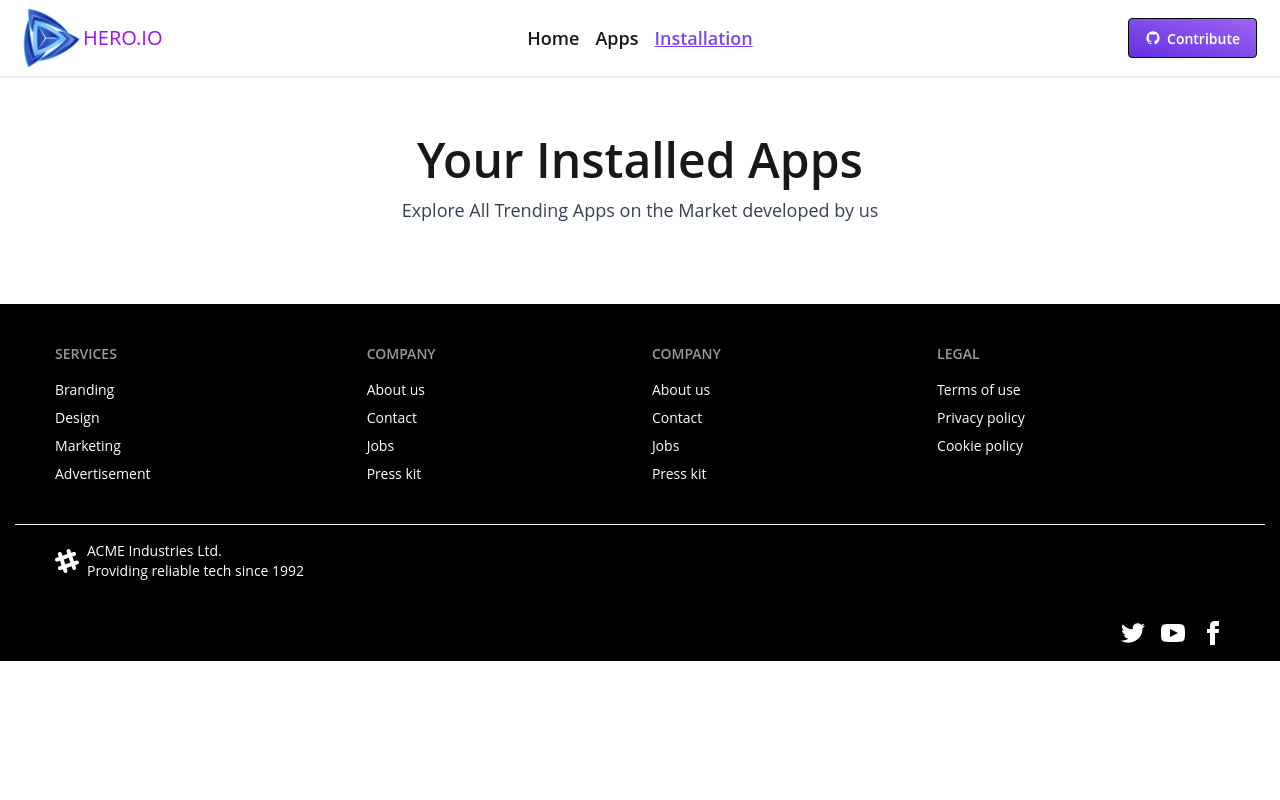
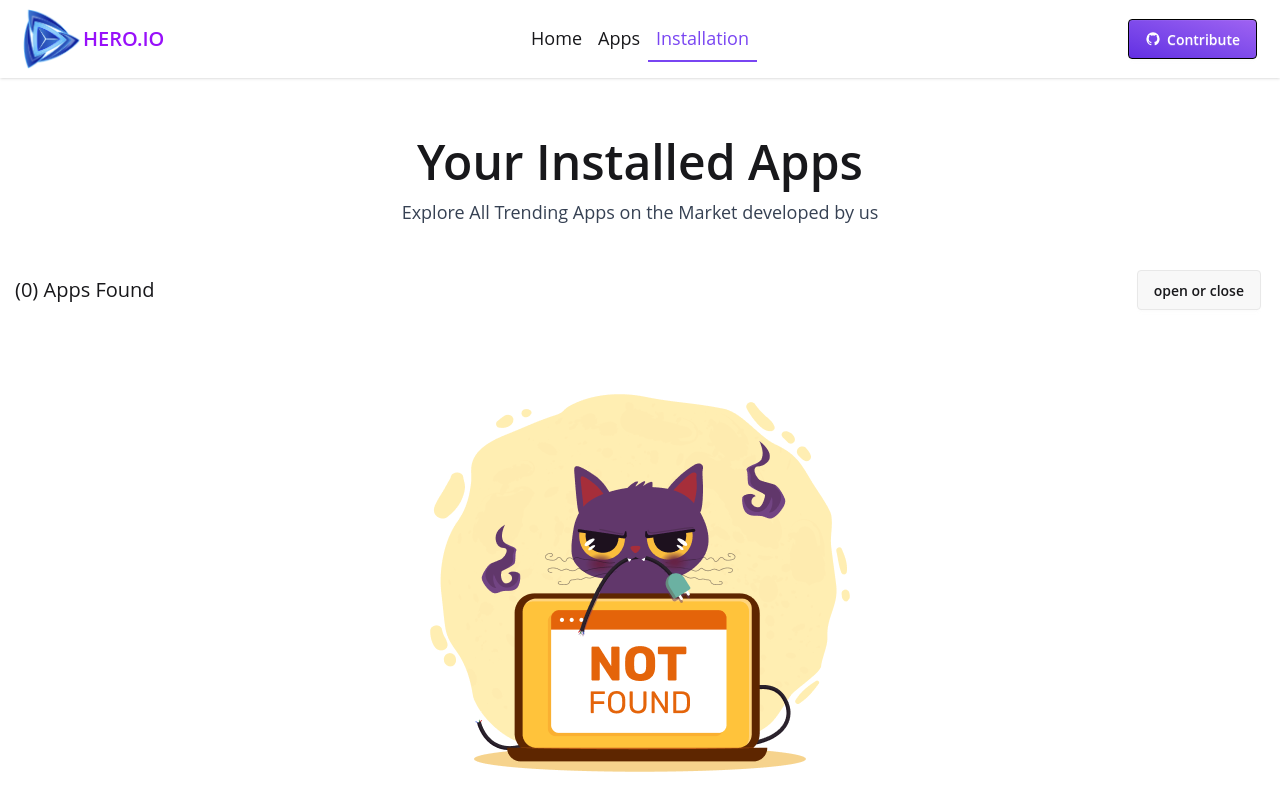
Before and after one commit to aftabfarhanarko/Assignment-8-React-Router, a React (Vite) app: page /install in a window 1280 px wide. Shown: the top 800 px of the page. Built offline with nearby package versions, Linux system fonts and the light colour scheme.

Commit message:
assingment 90% compleat

```diff
--- a/src/Page/DetlicsSingleApp/DetlicsSingleApp.jsx
+++ b/src/Page/DetlicsSingleApp/DetlicsSingleApp.jsx
@@ -21,7 +21,7 @@ const DetlicsSingleApp = () => {
 
    toast.success("✅ App installed successfully!", {
       position: "top-center",
-      autoClose: 2000, // 2 seconds
+      autoClose: 500,
       hideProgressBar: false,
       closeOnClick: true,
       pauseOnHover: true,
@@ -85,11 +85,7 @@ const DetlicsSingleApp = () => {
           <button
             disabled={buton}
             onClick={() => handelButton(findApp)}
-            className={
-              buton
-                ? "btn btn-accent px-6 text-white text-lg font-semibold mt-5"
-                : "btn btn-accent px-6 text-white text-lg font-semibold mt-5"
-            }
+            className="btn btn-accent px-6 text-white text-lg font-semibold mt-5 shadow-2xl"
           >
             {buton ? "Install" : `Install Now (${findApp.size} MB)`}
           </button>
--- /dev/null
+++ b/src/Page/InstalPageError/InstalPageError.jsx
@@ -0,0 +1,13 @@
+import React from 'react';
+import imgad from '../../assets/App-Error.png'
+
+const InstalPageError = () => {
+    return (
+        <div className='flex justify-center'>
+            <img className='mx-auto py-10 mt-10' src={imgad}></img>
+
+        </div>
+    );
+};
+
+export default InstalPageError;
--- a/src/Page/InstallsApp/InstallsApp.jsx
+++ b/src/Page/InstallsApp/InstallsApp.jsx
@@ -1,11 +1,14 @@
 import React, { useState } from "react";
 import { getItem } from "../../Components/VanilaJS/vanilajs";
 import SingleInstal from "./SingleInstal";
+import InstalPageError from "../InstalPageError/InstalPageError";
+
+import { ToastContainer } from "react-toastify";
+import "react-toastify/dist/ReactToastify.css";
 
 const InstallsApp = () => {
-  const items = getItem();
-  const [myApp, setMyApp] = useState();
-  // setMyApp(items);
+  const [myApp, setMyApp] = useState(() => getItem());
+
   return (
     <div className="max-w-[1250px] mx-auto">
       <h1 className="text-5xl font-semibold text-center mt-15">
@@ -14,9 +17,34 @@ const InstallsApp = () => {
       <p className=" text-center text-gray-700 mt-3 text-lg">
         Explore All Trending Apps on the Market developed by us
       </p>
-      {items.map((apps) => (
-        <SingleInstal apps={apps} key={apps.id}></SingleInstal>
-      ))}
+      <div className="flex justify-between items-center mt-10 md-15">
+        <h2 className="text-xl font-medium  ">({myApp.length}) Apps Found</h2>
+        <details className="dropdown">
+          <summary className="btn m-1">open or close</summary>
+          <ul className="menu dropdown-content bg-base-100 rounded-box z-1 w-52 p-2 shadow-sm">
+            <li>
+              <a>Item 1</a>
+            </li>
+            <li>
+              <a>Item 2</a>
+            </li>
+          </ul>
+        </details>
+      </div>
+      {myApp.length === 0 ? (
+        <InstalPageError></InstalPageError>
+      ) : (
+        <>
+          {myApp.map((apps) => (
+            <SingleInstal
+              apps={apps}
+              key={apps.id}
+              setMyApp={setMyApp}
+            ></SingleInstal>
+          ))}
+        </>
+      )}
+      <ToastContainer position="top-center" />
     </div>
   );
 };
--- a/src/Page/InstallsApp/SingleInstal.jsx
+++ b/src/Page/InstallsApp/SingleInstal.jsx
@@ -1,26 +1,30 @@
-import React from "react";
-import { ArrowDownToLine } from 'lucide-react';
-import { Star } from 'lucide-react';
-import { removed } from "../../Components/VanilaJS/removedLS";
+import { ArrowDownToLine } from "lucide-react";
+import { Star } from "lucide-react";
 // Tostfy
-import { ToastContainer, toast } from "react-toastify";
+import {  toast } from "react-toastify";
 import "react-toastify/dist/ReactToastify.css";
 
-const SingleInstal = ({ apps }) => {
-  const { image , companyName, downloads, ratingAvg, size} = apps;
-  console.log(apps,);
-  const handelunstall = (id) => {
-      removed(id);
+const SingleInstal = ({ apps, setMyApp }) => {
+
+   const { image, companyName, downloads, ratingAvg, size } = apps;
+
+  const handelunstall = (data) => {
      toast.success("✅ App Uninstall successfully!", {
       position: "top-center",
-            autoClose: 2000, // 2 seconds
+      autoClose: 500,
       hideProgressBar: false,
       closeOnClick: true,
       pauseOnHover: true,
       draggable: true,
       theme: "colored",
     });
-  }
+  const findes = JSON.parse(localStorage.getItem("items"));
+  const ubdeatValue = findes.filter((app) => app.id !== data.id);
+  setMyApp(ubdeatValue)
+  localStorage.setItem("items", JSON.stringify(ubdeatValue));
+
+  };
+
   return (
     <div>
       <div className="mt-7 bg-base-300 p-3 rounded-xl flex justify-between items-center">
@@ -39,16 +43,17 @@ const SingleInstal = ({ apps }) => {
                 <Star className="h-4" />
                 {ratingAvg}
               </span>
-                <span className="text-md ">
-                    {size} MB
-                </span>
+              <span className="text-md ">{size} MB</span>
             </div>
           </div>
         </div>
-      <button onClick={() => handelunstall(apps)} className="btn btn-accent text-white px-5">Uninstall</button>
-
+        <button
+          onClick={() => handelunstall(apps)}
+          className="btn btn-accent text-white px-5 shadow-2xl"
+        >
+          Uninstall
+        </button>
       </div>
-       <ToastContainer position="top-center" />
     </div>
   );
 };
--- a/src/Root/Root.jsx
+++ b/src/Root/Root.jsx
@@ -3,6 +3,7 @@ import Navbar from '../Components/Navbar/Navbar';
 import { Outlet } from 'react-router';
 import Footer from '../components/Footer/Footer';
 import '../index.css';
+
 
 const Root = () => {
     return (
@@ -12,6 +13,8 @@ const Root = () => {
               <Outlet></Outlet>
           </div>
             <Footer></Footer>
+
+
         </div>
     );
 };
--- a/src/components/Navbar/Navbar.jsx
+++ b/src/components/Navbar/Navbar.jsx
@@ -6,9 +6,9 @@ import logo from '../../assets/logo.png';
 const Navbar = () => {
   const link = (
     <>
-      <NavLink to="/"><li className="m-2 text-lg font-semibold ">Home</li></NavLink>
-      <NavLink to="/allApp"><li className="m-2 text-lg font-semibold ">Apps</li></NavLink>
-      <NavLink to="/install"><li className="m-2 text-lg font-semibold ">Installation</li></NavLink>
+      <NavLink to="/"><li className="m-2 text-lg font-medium ">Home</li></NavLink>
+      <NavLink to="/allApp"><li className="m-2 text-lg font-medium ">Apps</li></NavLink>
+      <NavLink to="/install"><li className="m-2 text-lg font-medium ">Installation</li></NavLink>
     </>
   );
   return (
@@ -35,11 +35,11 @@ const Navbar = () => {
             </div>
             <ul
               tabIndex={0}
-              className="menu menu-sm dropdown-content bg-base-100 rounded-box z-1 mt-3 w-52 p-2 shadow"
+              className="menu text-center menu-sm dropdown-content bg-base-100 rounded-box z-1 mt-3 w-52 p-2 shadow"
             >{link}
             </ul>
           </div>
-          <a className="text-purple-600 font-medium btn-ghost text-xl flex items-center">
+          <a className="text-purple-600 font-semibold btn-ghost text-xl flex items-center">
            <img className="w-[60px]" src={logo}></img>
             HERO.IO
           </a>
--- a/src/components/VanilaJS/removedLS.js
+++ /dev/null
@@ -1,8 +0,0 @@
-
-
-const removed = (data) => {
-  const findes = JSON.parse(localStorage.getItem("items"));
-  const ubdeatValue = findes.filter((app) => app.id !== data.id);
-  localStorage.setItem("items", JSON.stringify(ubdeatValue));
-};
-export { removed };
--- a/src/index.css
+++ b/src/index.css
@@ -2,7 +2,7 @@
 @plugin "daisyui";
 
 .active{
-    text-decoration: underline;
+    border-bottom: 2px solid #7945f2;
     color:  #7945f2;
 }
 
```
Also changed, not shown: src/Router/Router.jsx (+12 -1 lines). Lines whose indentation alone changed are shown as unchanged.
